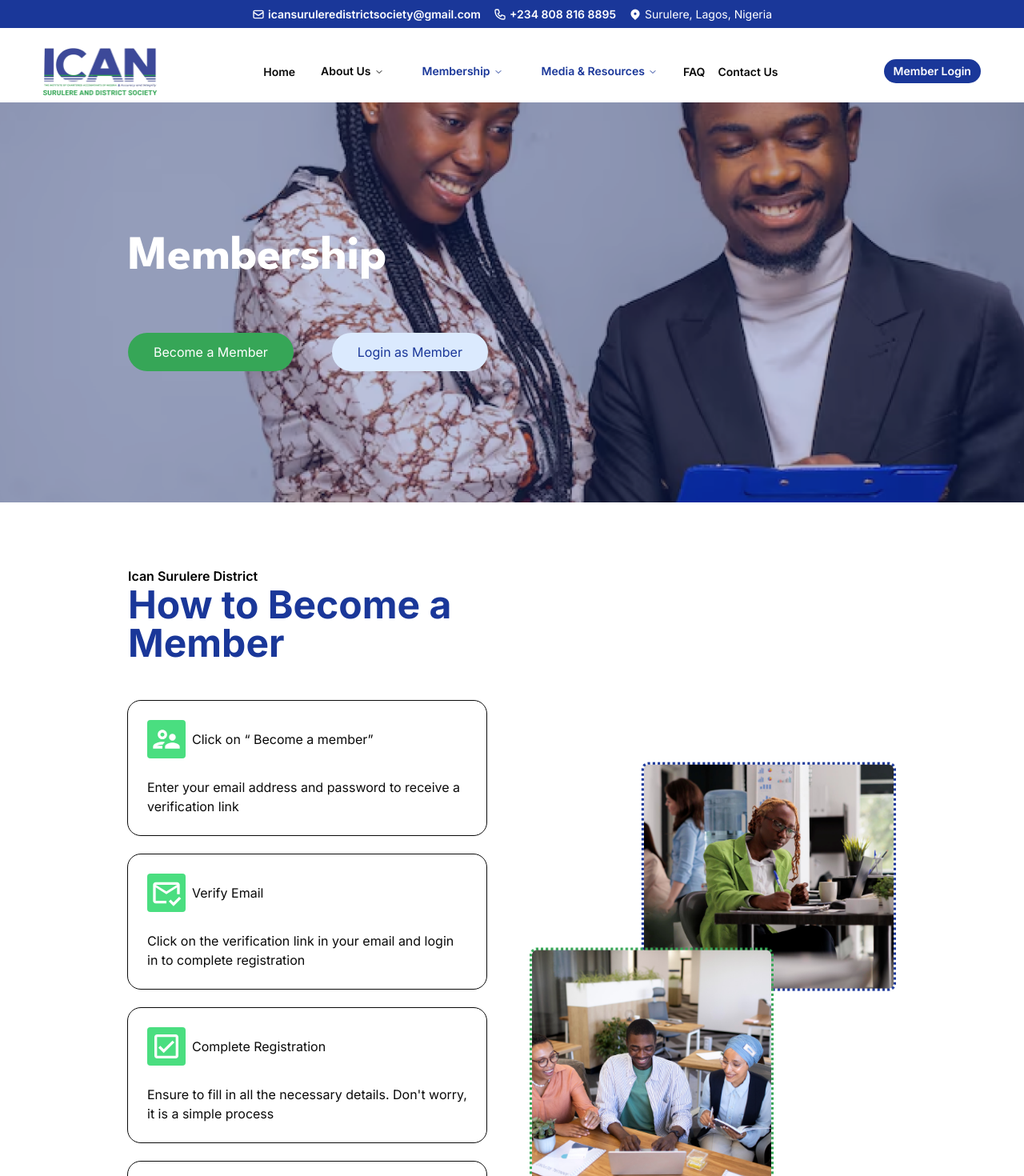
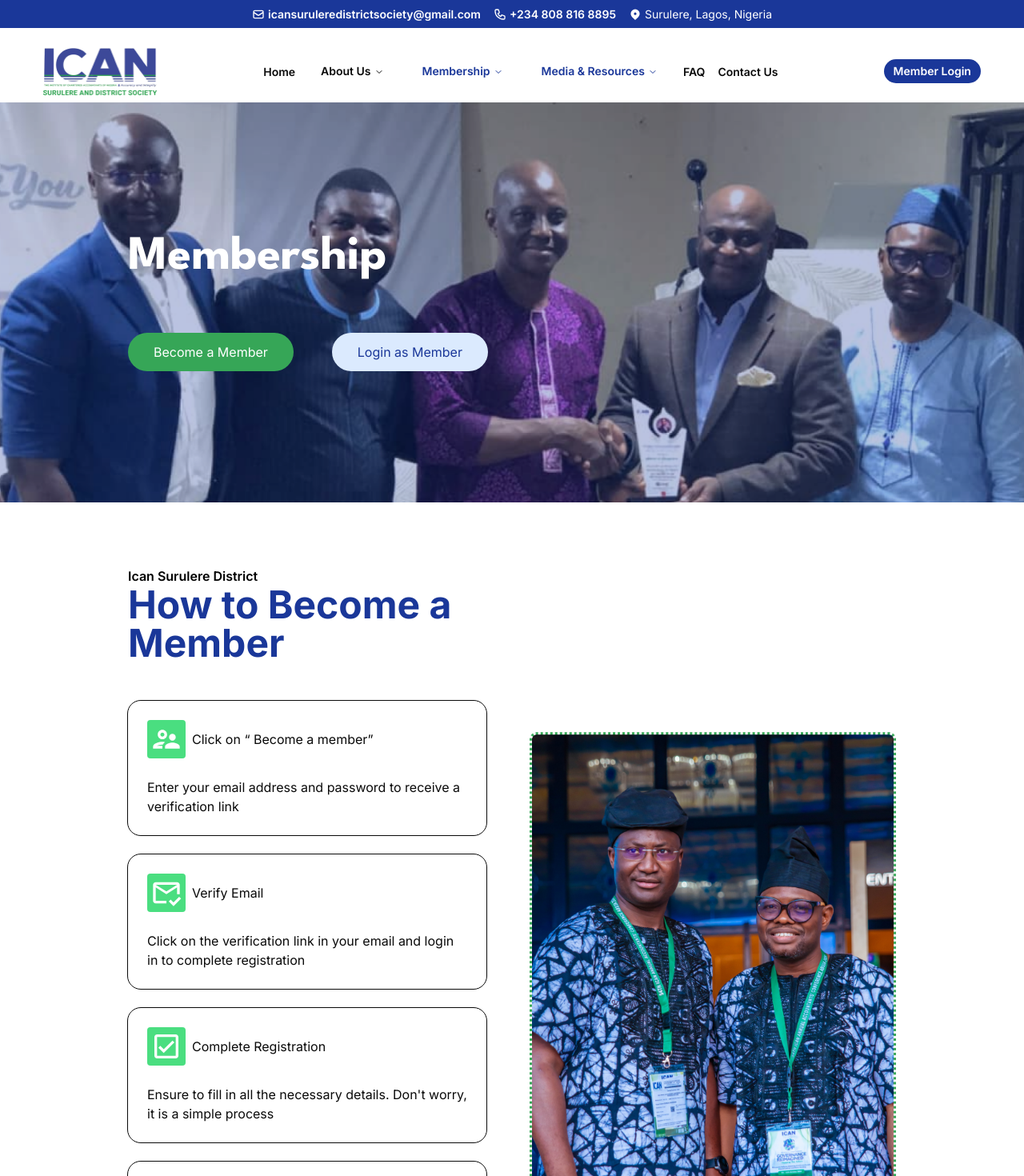
Before and after one commit to Edema-wxd/ican-frontend, a Next.js app: page /membership in a window 1280 px wide. Shown: the top 1470 px of the page at 80% size. Built offline with nearby package versions, Linux system fonts and the light colour scheme; a web font is replaced by a local one.

Commit message:
Fix image paths and clean up navigation links in membership and header components

```diff
--- a/src/app/(home)/membership/page.tsx
+++ b/src/app/(home)/membership/page.tsx
@@ -13,12 +13,10 @@ function Membership() {
         subtxt={""}
         toggle={false}
         maintxt="Membership"
-        imageUrl="/membershiphero.png"
+        imageUrl="/memberhero.png"
       >
         <div className="flex gap-12 flex-row justify-center mt-4">
-
           <Link href={"/sign-up"}>
-
             <button className="  text-white rounded-full bg-secondary py-3 px-8 w-fit hover:bg-green-900 ">
               Become a Member
             </button>
@@ -28,7 +26,6 @@ function Membership() {
               Login as Member
             </button>
           </Link>
-
         </div>
       </Heroimg>
       <Meminfo />
@@ -39,9 +36,9 @@ function Membership() {
           "As a valued member of our ICAN District Society, you gain access to:"
         }
       />
-      <Dues />
+      {/* <Dues />
 
-      <Cta toggle={false} />
+      <Cta toggle={false} /> */}
     </>
   );
 }
--- a/src/components/Mainheader.jsx
+++ b/src/components/Mainheader.jsx
@@ -106,10 +106,8 @@ function Mainheader() {
                 </NavigationMenuTrigger>
                 <NavigationMenuContent>
                   <div className="flex flex-col gap-5 p-4 md:w-[400px] lg:w-[500px] py-4 px-2  ">
-                     <Link href="/membership" legacyBehavior passHref>
-                      <NavigationMenuLink>
-                        Member Benefits
-                      </NavigationMenuLink>
+                    <Link href="/membership" legacyBehavior passHref>
+                      <NavigationMenuLink>Member Benefits</NavigationMenuLink>
                     </Link>
                     <Link href="/student" legacyBehavior passHref>
                       <NavigationMenuLink>Student</NavigationMenuLink>
@@ -122,7 +120,6 @@ function Mainheader() {
                     <Link href="/login" legacyBehavior passHref>
                       <NavigationMenuLink>Member Login</NavigationMenuLink>
                     </Link>
-
                   </div>
                 </NavigationMenuContent>
               </NavigationMenuItem>
@@ -137,21 +134,20 @@ function Mainheader() {
                 </NavigationMenuTrigger>
                 <NavigationMenuContent>
                   <div className="flex flex-col gap-5 p-4 md:w-[400px] lg:w-[500px] py-4 px-2  ">
-                     <Link href="/blog" legacyBehavior passHref>
-                      <NavigationMenuLink>
-Blog                      </NavigationMenuLink>
+                    <Link href="/blog" legacyBehavior passHref>
+                      <NavigationMenuLink>Blog </NavigationMenuLink>
                     </Link>
                     <Link href="/gallery" legacyBehavior passHref>
                       <NavigationMenuLink>Gallery</NavigationMenuLink>
                     </Link>
-                    <Link href="/technical" legacyBehavior passHref>
+                   {/* <Link href="/technical" legacyBehavior passHref>
                       <NavigationMenuLink>
-Technical Session                      </NavigationMenuLink>
+                        Technical Session{" "}
+                      </NavigationMenuLink>
                     </Link>
-                    {/* <Link href="/publications" legacyBehavior passHref>
+                     <Link href="/publications" legacyBehavior passHref>
                       <NavigationMenuLink>Publication</NavigationMenuLink>
                     </Link> */}
-
                   </div>
                 </NavigationMenuContent>
               </NavigationMenuItem>
@@ -217,7 +213,6 @@ Technical Session                      </NavigationMenuLink>
             Home
           </Link>
           <Accordion type="single" collapsible>
-
             <AccordionItem value="item-1">
               <AccordionTrigger>About us</AccordionTrigger>
               <AccordionContent className=" flex flex-col gap-2">
@@ -243,7 +238,8 @@ Technical Session                      </NavigationMenuLink>
               <AccordionContent className=" flex flex-col gap-2">
                 <Link onClick={() => setOpenMenu(!openMenu)} href="/membership">
                   Member Benefits
-                </Link> <Link onClick={() => setOpenMenu(!openMenu)} href="/student">
+                </Link>{" "}
+                <Link onClick={() => setOpenMenu(!openMenu)} href="/student">
                   Student
                 </Link>
                 <Link onClick={() => setOpenMenu(!openMenu)} href="/sign-up">
@@ -252,19 +248,21 @@ Technical Session                      </NavigationMenuLink>
                 <Link onClick={() => setOpenMenu(!openMenu)} href="/login">
                   Member Login
                 </Link>
-
               </AccordionContent>
             </AccordionItem>
             <AccordionItem value="item-3">
               <AccordionTrigger>Media & Resources </AccordionTrigger>
               <AccordionContent className=" flex flex-col gap-2">
                 <Link onClick={() => setOpenMenu(!openMenu)} href="/blog">
-Blog                </Link> <Link onClick={() => setOpenMenu(!openMenu)} href="/gallery">
+                  Blog{" "}
+                </Link>{" "}
+                <Link onClick={() => setOpenMenu(!openMenu)} href="/gallery">
                   Gallery
                 </Link>
-                <Link onClick={() => setOpenMenu(!openMenu)} href="/technical">
-Technical Session                </Link>
-                {/* <Link onClick={() => setOpenMenu(!openMenu)} href="/publications">
+               {/* <Link onClick={() => setOpenMenu(!openMenu)} href="/technical">
+                  Technical Session{" "}
+                </Link>
+                 <Link onClick={() => setOpenMenu(!openMenu)} href="/publications">
                   Publications
                 </Link>
                 */}
@@ -290,7 +288,6 @@ Technical Session                </Link>
           >
             Contact Us
           </Link>
-
         </div>
         <Link className=" w-full " href="/login">
           <button className="px-8 py-4 bg-primary rounded-2xl justify-center items-center gap-2 flex text-white w-full text-sm font-semibold ">
--- a/src/components/Meminfo.jsx
+++ b/src/components/Meminfo.jsx
@@ -149,7 +149,7 @@ function Meminfo({ toggle = false }) {
           </Link>
         </div>
         <div className="hidden sm:flex">
-          <Image alt="members" width={582} height={695} src={"/mem_how.png"} />
+          <Image alt="members" width={582} height={695} src={"/mem-how.png"} />
         </div>
       </div>
     );
```
Also changed, not shown: public/mem-how.png (added), public/memberhero.png (added).
